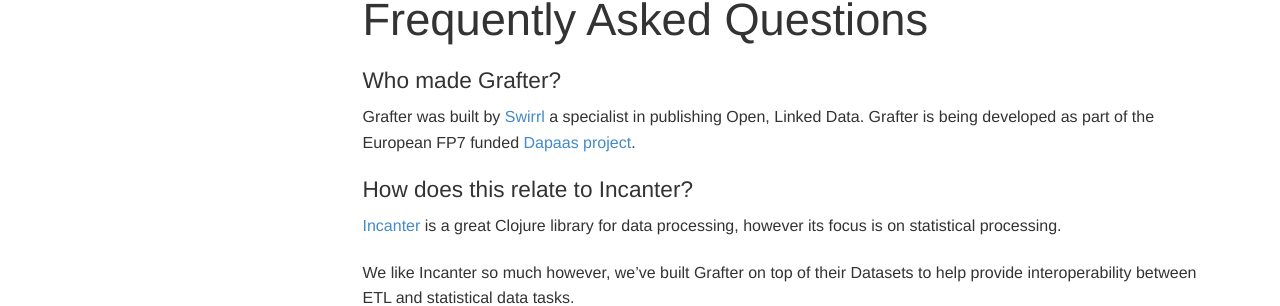
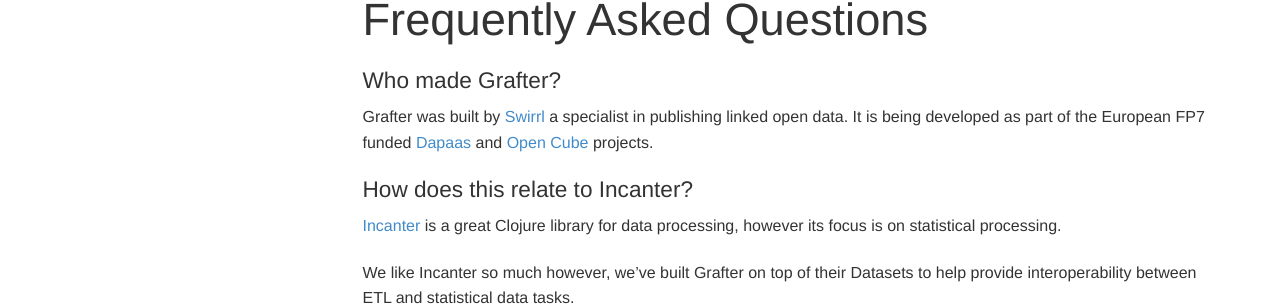
Before and after one commit to Swirrl/grafter-docs, a Jekyll site: the page built from _about/004_grafter_faq.md, in a window 1280 px wide. Shown: the part 129-435 px from the top of the page. Built offline with Jekyll 4.4.1, drawn with Linux system fonts in a browser that asks for light colours.

Commit message:
Mention opencube.

```diff
--- a/_about/004_grafter_faq.md
+++ b/_about/004_grafter_faq.md
@@ -8,8 +8,9 @@
 ### Who made Grafter?
 
 Grafter was built by [Swirrl](http://swirrl.com/) a specialist in
-publishing Open, Linked Data.  Grafter is being developed as part of
-the European FP7 funded [Dapaas project](http://project.dapaas.eu/).
+publishing linked open data.  It is being developed as part of the
+European FP7 funded [Dapaas](http://project.dapaas.eu/) and
+[Open Cube](http://www.opencube-project.eu/) projects.
 
 ### How does this relate to Incanter?
 
```
Also changed, not shown: index.html (+6 -3 lines).
